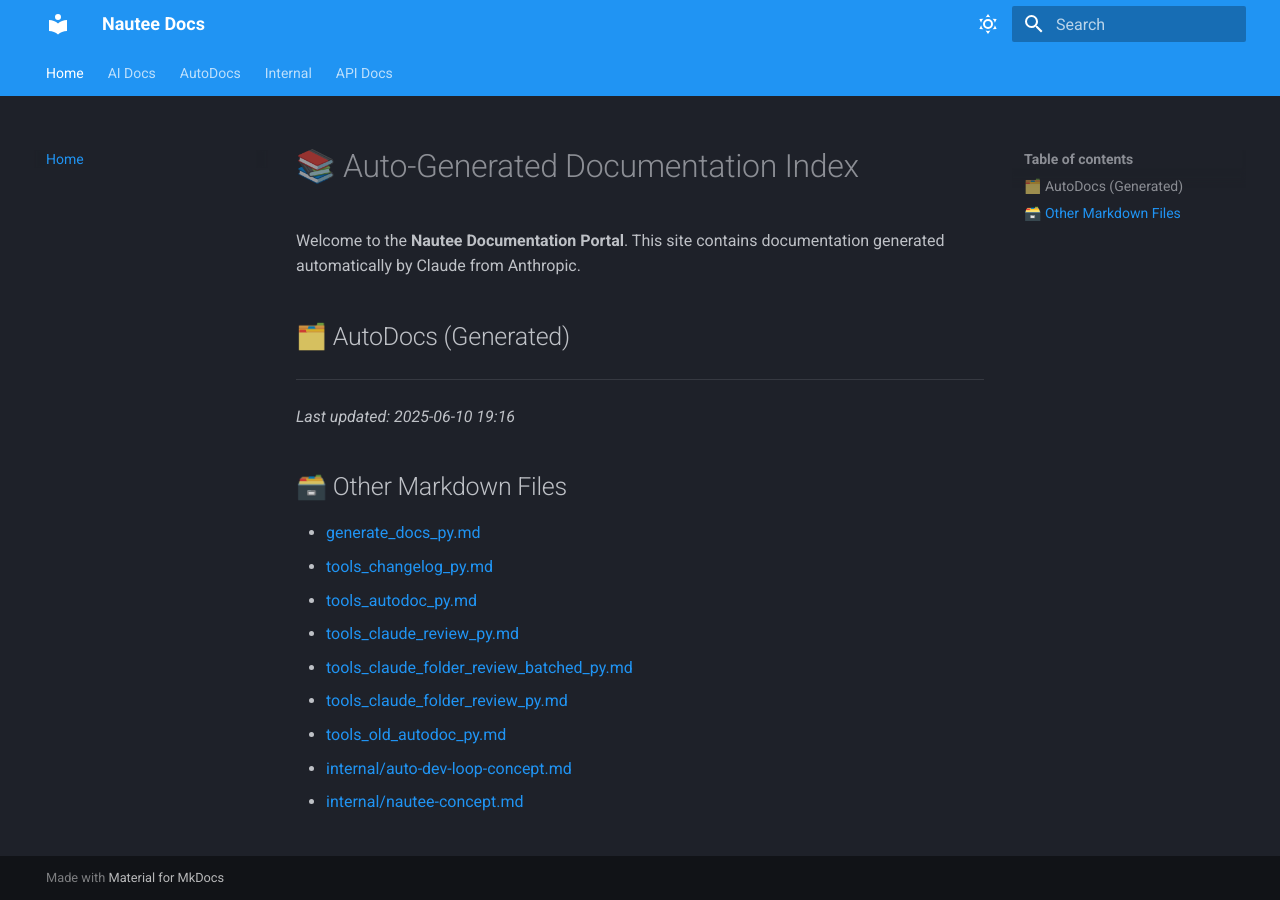
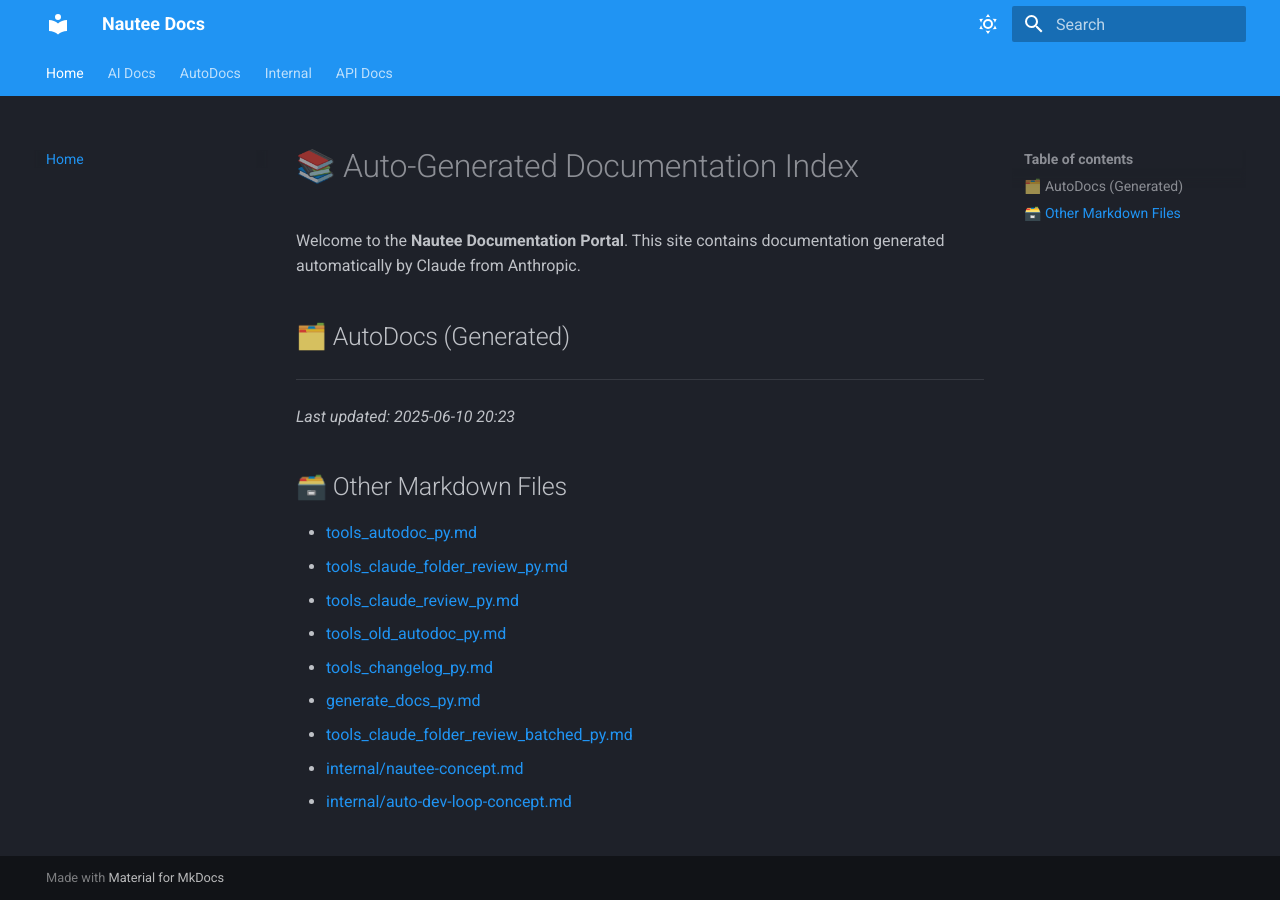
Before and after one commit to 48Nauts-Operator/nautee, an MkDocs documentation site: the page built from docs/index.md, in a window 1280 px wide. Built offline with MkDocs 1.6.1 and Material for MkDocs 9.7.7, drawn with Linux system fonts in a browser that asks for light colours.

```diff
--- a/docs/index.md
+++ b/docs/index.md
@@ -7,16 +7,16 @@ Welcome to the **Nautee Documentation Portal**. This site contains documentation
 
 ---
 
-_Last updated: 2025-06-10 19:16_
+_Last updated: 2025-06-10 20:23_
 
 ## 🗃️ Other Markdown Files
 
+- [tools_autodoc_py.md](tools_autodoc_py.md)
+- [tools_claude_folder_review_py.md](tools_claude_folder_review_py.md)
+- [tools_claude_review_py.md](tools_claude_review_py.md)
+- [tools_old_autodoc_py.md](tools_old_autodoc_py.md)
+- [tools_changelog_py.md](tools_changelog_py.md)
 - [generate_docs_py.md](generate_docs_py.md)
-- [tools_changelog_py.md](tools_changelog_py.md)
-- [tools_autodoc_py.md](tools_autodoc_py.md)
-- [tools_claude_review_py.md](tools_claude_review_py.md)
 - [tools_claude_folder_review_batched_py.md](tools_claude_folder_review_batched_py.md)
-- [tools_claude_folder_review_py.md](tools_claude_folder_review_py.md)
-- [tools_old_autodoc_py.md](tools_old_autodoc_py.md)
+- [internal/nautee-concept.md](internal/nautee-concept.md)
 - [internal/auto-dev-loop-concept.md](internal/auto-dev-loop-concept.md)
-- [internal/nautee-concept.md](internal/nautee-concept.md)
```
